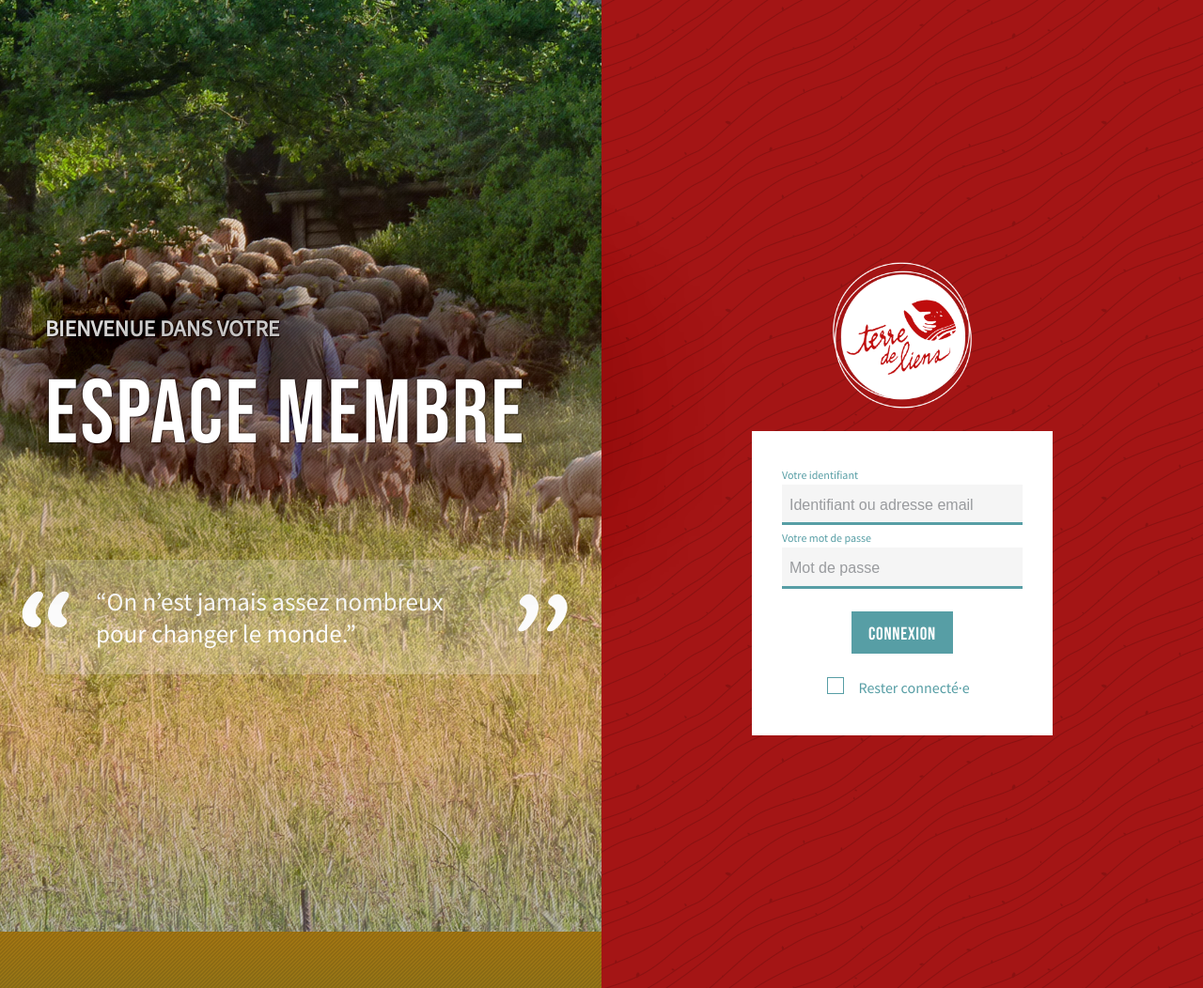
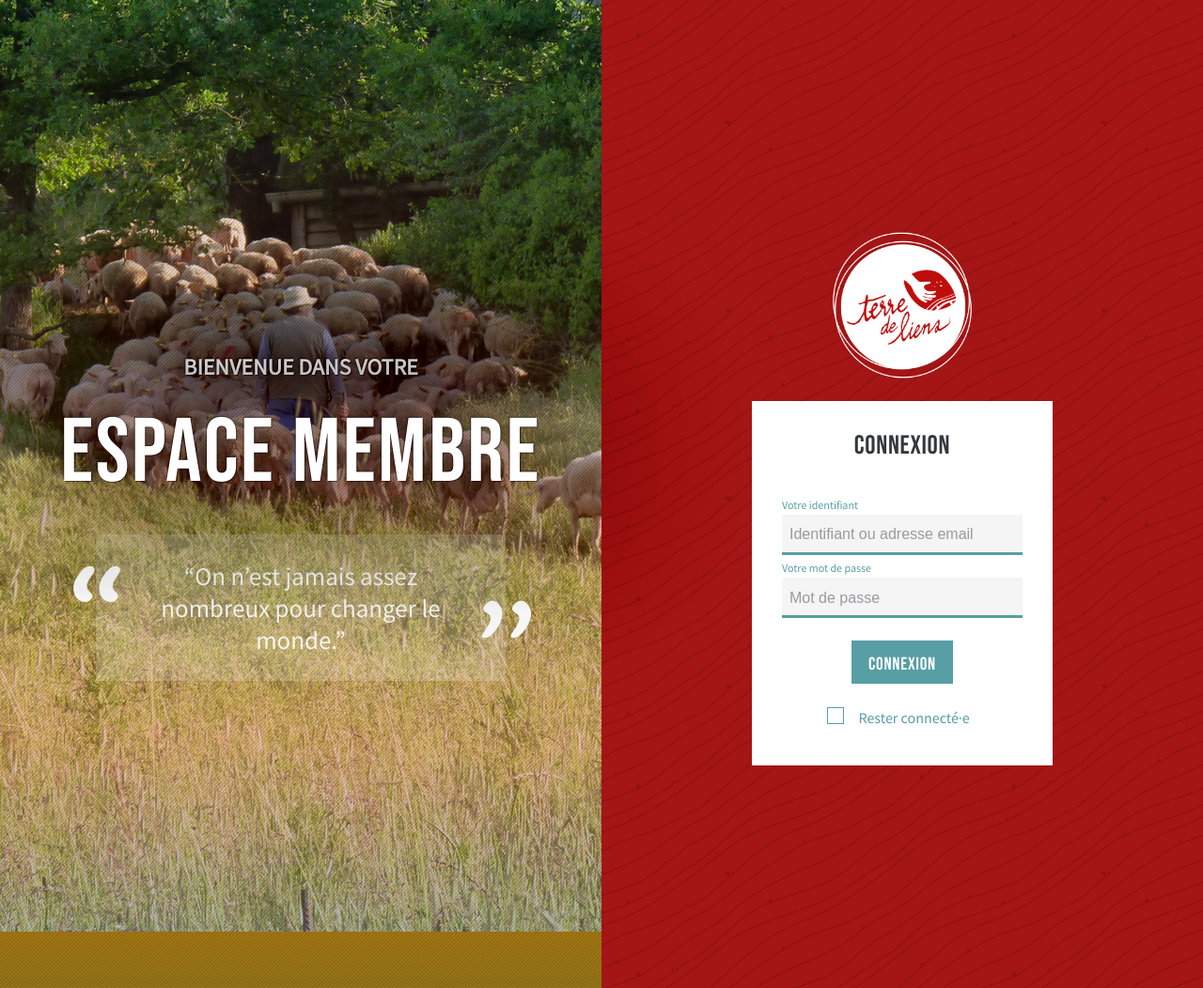
Before and after one commit to MagNadAnn/TdLUImockups, a PHP site: page /page-connexion.html in a window 1280 px wide. Shown: the whole page at 94% size. Run offline with PHP 8.4, Linux system fonts and the light colour scheme; some libraries are stand-ins or nearby versions.

Commit message:
enhance page-header__container

```diff
--- a/content.html
+++ b/content.html
@@ -197,7 +197,7 @@
             </div>
         </nav>
 
-        <main class="">
+        <main class="single tpl_main-nav">
 
             <section class="fw-section hero hero_header-site is-shrinked">
                 <div class="vignette__wrap hero_header-site__vignette__wrap vignette_photo">
--- a/fiche_CR.html
+++ b/fiche_CR.html
@@ -197,7 +197,7 @@
             </div>
         </nav>
 
-        <main class="">
+        <main class="single tpl_main-nav">
 
             <section class="fw-section hero hero_header-site is-shrinked">
                 <div class="vignette__wrap hero_header-site__vignette__wrap vignette_photo">
--- a/fiche_PDF.html
+++ b/fiche_PDF.html
@@ -197,7 +197,7 @@
             </div>
         </nav>
 
-        <main class="">
+        <main class="single tpl_main-nav">
 
             <section class="fw-section hero hero_header-site is-shrinked">
                 <div class="vignette__wrap hero_header-site__vignette__wrap vignette_photo">
--- a/fiche_dossier.html
+++ b/fiche_dossier.html
@@ -197,7 +197,7 @@
             </div>
         </nav>
 
-        <main class="">
+        <main class="single tpl_main-nav">
 
             <section class="fw-section hero hero_header-site is-shrinked">
                 <div class="vignette__wrap hero_header-site__vignette__wrap vignette_photo">
--- a/fiche_video.html
+++ b/fiche_video.html
@@ -3,7 +3,7 @@
 
 <head>
     <meta charset="UTF-8">
-    <title>Liste - toutes les ressources</title>
+    <title>Fiche vidéo</title>
     <link href="https://fonts.googleapis.com/css?family=Bebas+Neue|Kalam:700|Source+Sans+Pro&display=swap"
         rel="stylesheet">
     <meta name="viewport" content="width=device-width, initial-scale=1.0">
@@ -197,7 +197,7 @@
             </div>
         </nav>
 
-        <main class="">
+        <main class="single tpl_main-nav">
 
             <section class="fw-section hero hero_header-site is-shrinked">
                 <div class="vignette__wrap hero_header-site__vignette__wrap vignette_photo">
--- a/home.html
+++ b/home.html
@@ -342,9 +342,11 @@
             </div>
         </nav>
 
-        <main>
+        <main class="home tpl_main-nav">
 
             <section class="fw-section hero hero_header-site is-expanded">
+
+                <div class="page-header__container">
 
                     <div class="vignette__wrap hero_header-site__vignette__wrap vignette_photo">
                         <img src="img/photo_08_bandeau-maous_1920.jpg" class="vignette__image" />
@@ -399,6 +401,7 @@
                                     </div>
                                 </div>
                             </form>
+                        </div>
                     </div>
                 </div>
 
--- a/list_all-ressources.html
+++ b/list_all-ressources.html
@@ -197,7 +197,7 @@
             </div>
         </nav>
 
-        <main class="">
+        <main class="archive tpl_main-nav">
 
             <section class="fw-section hero hero_header-site is-shrinked">
                 <div class="vignette__wrap hero_header-site__vignette__wrap vignette_photo">
--- a/page-connexion.html
+++ b/page-connexion.html
@@ -20,7 +20,7 @@
 <body>
     <div class="site__wrap">
 
-        <main class="">
+        <main>
 
             <section class="fw-section fh-section">
                 <div class="columns block_no-margin">
@@ -29,10 +29,17 @@
                             <div class="vignette__wrap hero_header-site__vignette__wrap vignette_photo">
                                 <img src="img/photo_12_1000.jpg" class="vignette__image" />
                             </div>
-                            <div class="block_padding block_margin-big-screens_right">
+                            <div class="page-header__container block_padding">
+                                <p class="small-screens">
+                                    <a href="#" class="logo__wrap">
+                                        <img class="vignette__image" src="img/logo_TdL_cartouche_rouge_500.png" />
+                                    </a>
+                                </p>
                                 <h6 class="page__surtitle text_on-photo">Bienvenue dans votre</h6>
-                                <h1 class="page__title text_left text_on-photo">Espace Membre</h1>
-                                <blockquote class="white">“On n’est jamais assez nombreux pour changer le monde.”
+                                <h1 class="page__title text_on-photo">Espace Membre</h1>
+                                <blockquote class="white page__subtitle">“On n’est jamais assez nombreux pour
+                                    changer le
+                                    monde.”
                                 </blockquote>
                             </div>
                         </div>
@@ -42,12 +49,13 @@
                         <div class="block_v-center">
                             <div class="section__container">
                                 <div class="block_padding text_center">
-                                    <p>
+                                    <p class="big-screens">
                                         <a href="#" class="logo__wrap">
                                             <img class="vignette__image" src="img/logo_TdL_cartouche_rouge_500.png" />
                                         </a>
                                     </p>
                                     <div class="form_id__wrap block_padding bg-white">
+                                        <h4>Connexion</h4>
                                         <form class="form__wrap form_id form_s">
                                             <div class="form-line">
                                                 <label class="form-label form-label_top" for="id">Votre
--- a/styles/style-form.css
+++ b/styles/style-form.css
@@ -69,18 +69,9 @@ Form-line
     position: relative;
 }
 
-@media (min-width: 500px) {
-    .form-line {
-        margin-top: 1.5em;
-        margin-bottom: 1.5em;
-    }
-}
-
-@media (max-width: 499px) {
-    .form-line {
-        margin-top: 0.5em;
-        margin-bottom: 0.5em;
-    }
+.form-line {
+    margin-top: 1.5em;
+    margin-bottom: 1.5em;
 }
 
 /* form-line_multi */
@@ -152,6 +143,7 @@ Form-label
 
 .form-label {
     font-size: 0.75em;
+    text-align: left;
 }
 
 .form-label_top {
@@ -411,6 +403,7 @@ Form-item SELECT
 }
 
 .form-item_select__option__item {
+    text-align: left;
     padding: 0.5em;
     margin: 0;
     transition: all 0.2s ease-in-out;
--- a/styles/style-special.css
+++ b/styles/style-special.css
@@ -27,7 +27,7 @@ Couleurs
 .bg-yellow_dark { background-color: #a86e00 !important; }
 
 .bg-charcoal { background-color: #33383d !important; color: #ffffff; }
-.bg-white { background-color: #ffffff !important; }
+.bg-white { background-color: #ffffff !important; color: #33383d; }
 .bg-pearl { background-color: #f5f5f5 !important; }
 .bg-cream {background-color: #eae6cf !important;}
 
@@ -705,6 +721,8 @@ PAGE-HEADER
         margin-top: -1.5em;
         margin-left: 10%;
         margin-right: 10%;
+        width: 80%;
+        box-sizing: border-box;
     }
 }
 
@@ -1082,7 +1100,8 @@ HERO
     background-color: #db9500;
 }
 
-.hero > .vignette__wrap {
+.hero > .vignette__wrap,
+.hero > .page-header__container > .vignette__wrap {
     position: absolute;
     height: 100%;
     z-index: 0;
@@ -1117,12 +1136,14 @@ HERO
         justify-content: flex-end;
     }
 
-    .hero > .vignette__wrap > .vignette__image {
+    .hero > .vignette__wrap > .vignette__image,
+    .hero > .page-header__container > .vignette__wrap > .vignette__image {
         width: 170%;
         margin-left: -35%;
     }
 
-    .hero_v > .vignette__wrap > .vignette__image {
+    .hero_v > .vignette__wrap > .vignette__image,
+    .hero > .page-header__container > .vignette__wrap > .vignette__image {
         width: 120%;
         margin-left: -10%;
         margin-top: -5%;
--- a/styles/style.css
+++ b/styles/style.css
@@ -183,7 +183,6 @@ QUOTATIONS
 blockquote {
     position: relative;
     display: inline-block;
-    margin: 1em 0;
     padding: 1em 2em;
     background-color: rgba(0, 0, 0, 0.05);
     font-size: 1.125em;
@@ -198,7 +197,7 @@ blockquote:last-child {
 }
 
 blockquote.white {
-    color: #ffffff;
+    color: #ffffff !important;
     background-color: rgba(255, 255, 255, 0.2);
 }
 
@@ -272,10 +271,16 @@ SECTIONS
 
 .fh-section {
     position: relative;
-    height: 100vh;
     box-sizing: border-box;
     margin: 0;
     padding: 0;
+}
+
+@media (min-width: 1024px) {
+    .fh-section { height: 100vh; }
+}
+
+@media (max-width: 799px) {
 }
 
 /*
@@ -317,6 +322,10 @@ columns
     margin: 0.5em;
     width: calc(100% - 1em);
     position: relative;
+}
+
+.column_1-2.block_no-margin {
+    width: 100%;
 }
 
 .column_1-1 { width: calc(100% - 1em); }
```
Also changed, not shown: other parts of styles/style-special.css (+37 -10 lines). Lines whose indentation alone changed are shown as unchanged.
